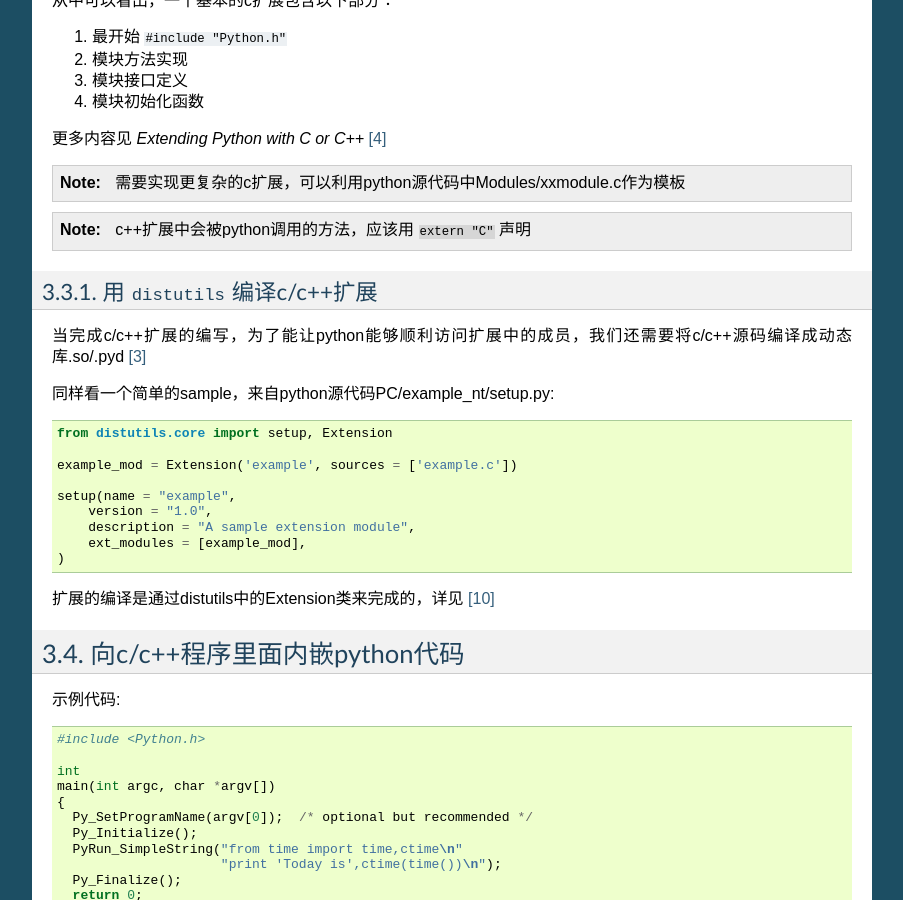
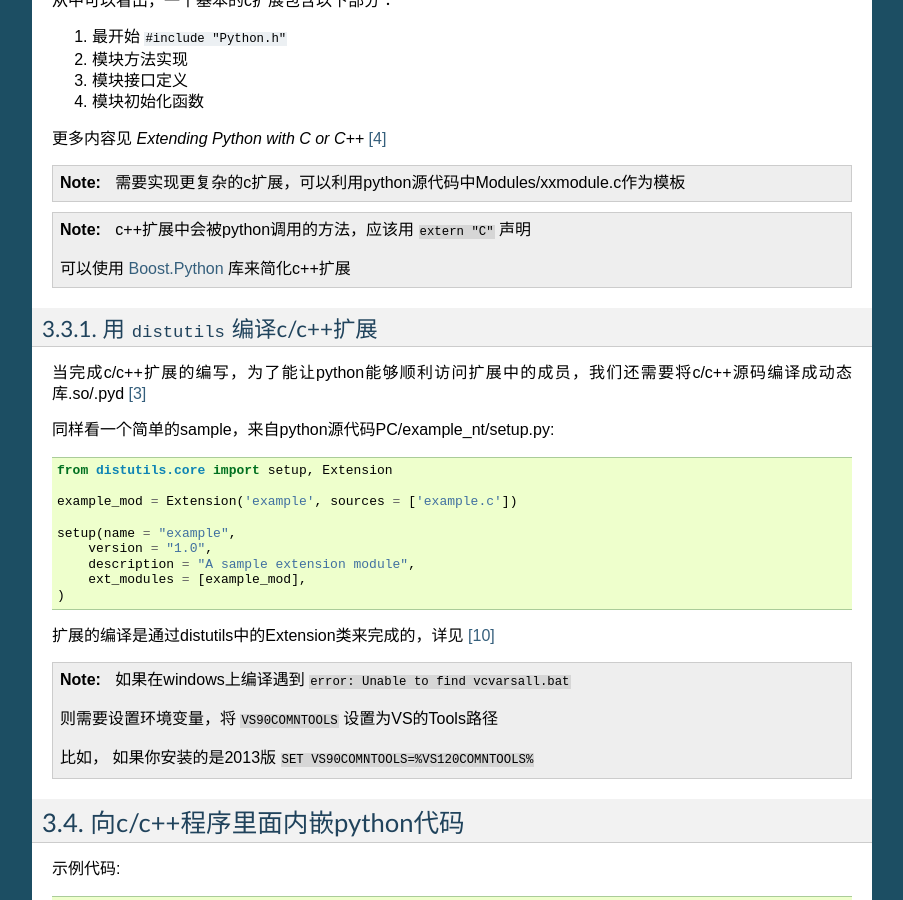
Before and after one commit to xcgspring/use_python, a Sphinx documentation site: the page built from source/interact_with_other_language.rst, in a window 1280 px wide and 900 px high, scrolled down 2819 px. Shown: the whole window, without its empty margins (198-1101 px from the left). Built offline with Sphinx 7.4.7, drawn with Linux system fonts in a browser that asks for light colours; pages that are not in the unit, such as notebooks, are missing from menus.

Commit message:
Add some contexts for python interact with other language
Signed-off-by: xcgspring <xcgspring@163.com>

```diff
--- a/source/interact_with_other_language.rst
+++ b/source/interact_with_other_language.rst
@@ -171,6 +171,8 @@ windows平台上大部分模块基于COM技术，对COM的支持使得python能
 
  c++扩展中会被python调用的方法，应该用 ``extern "C"`` 声明
 
+ 可以使用 `Boost.Python <http://www.boost.org/doc/libs/1_57_0/libs/python/doc/>`_ 库来简化c++扩展
+
 用 ``distutils`` 编译c/c++扩展
 -------------------------------
 
@@ -189,6 +191,14 @@ windows平台上大部分模块基于COM技术，对COM的支持使得python能
     )
 
 扩展的编译是通过distutils中的Extension类来完成的，详见 [10]_
+
+.. note::
+
+ 如果在windows上编译遇到 ``error: Unable to find vcvarsall.bat``
+
+ 则需要设置环境变量，将 ``VS90COMNTOOLS`` 设置为VS的Tools路径
+
+ 比如， 如果你安装的是2013版 ``SET VS90COMNTOOLS=%VS120COMNTOOLS%``
 
 向c/c++程序里面内嵌python代码
 ===============================
```
